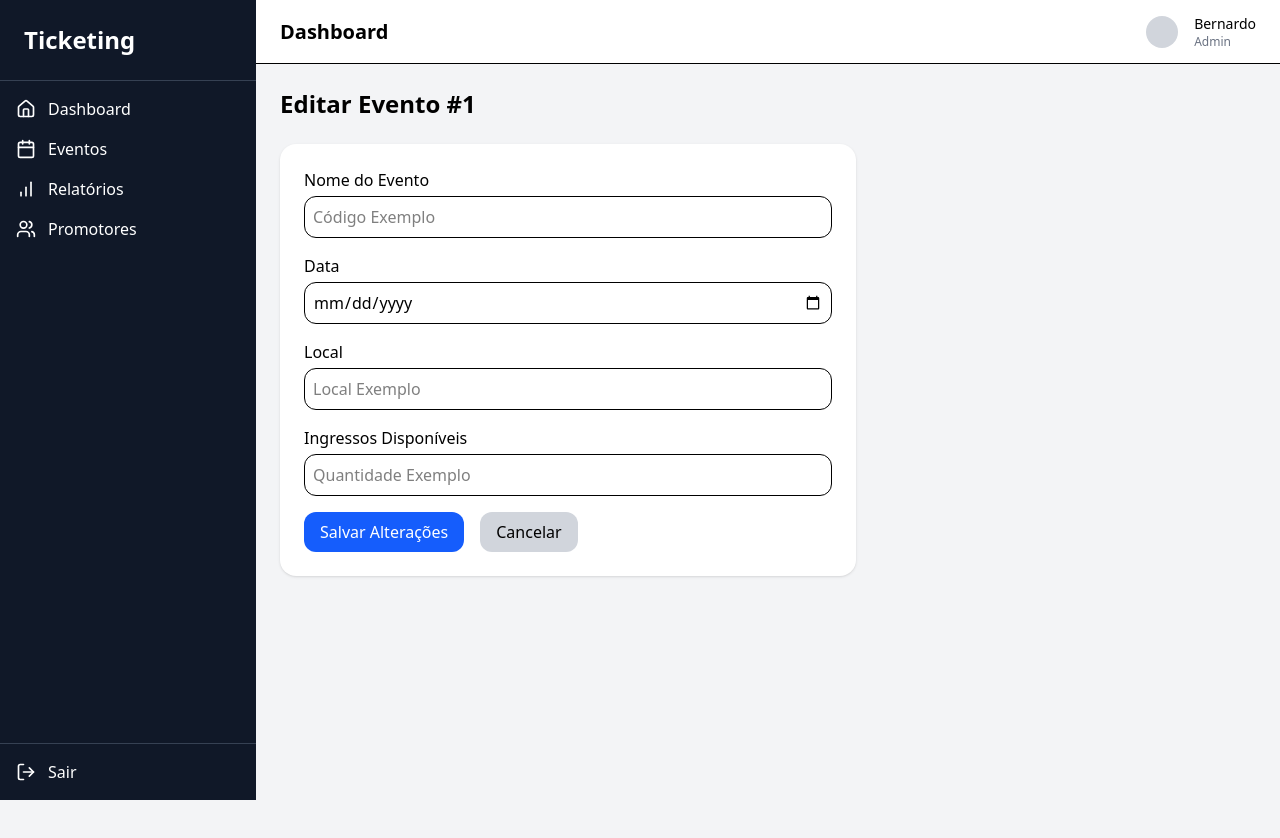
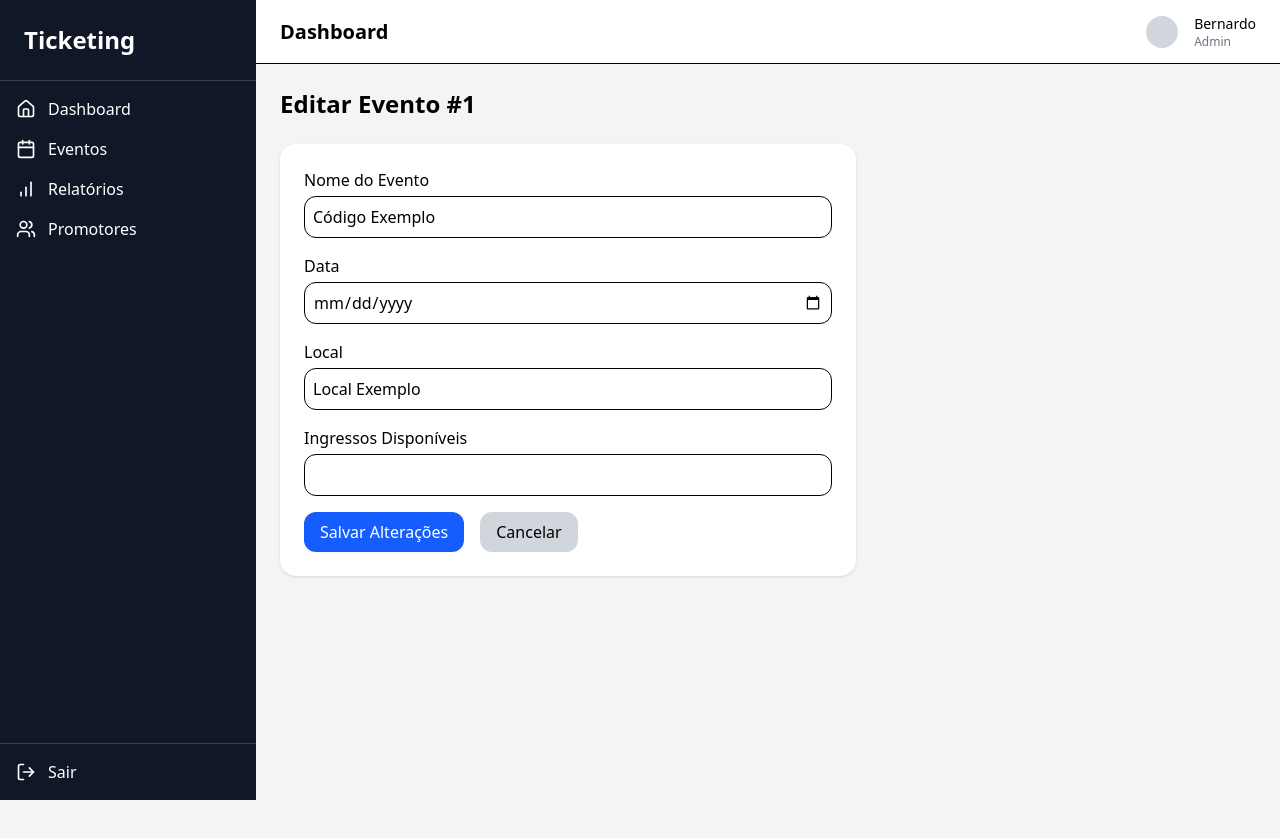
Before and after one commit to bernardoburigo/projeto-ticketing, a React (Vite) app in the folder Dashboard/frontend/: page /eventos/1/editar in a window 1280 px wide. Shown: the top 838 px of the page. Built offline with nearby package versions, Linux system fonts and the light colour scheme.

Commit message:
fix: defaultValue

```diff
--- a/Dashboard/frontend/src/pages/EditarEvento.jsx
+++ b/Dashboard/frontend/src/pages/EditarEvento.jsx
@@ -30,7 +30,7 @@ const EditarEvento = () => {
                 type="text"
                 className="w-full border rounded-xl p-2"
                 required
-                placeholder="Código Exemplo"
+                defaultValue="Código Exemplo"
               />
             </div>
 
@@ -49,7 +49,7 @@ const EditarEvento = () => {
                 type="text"
                 className="w-full border rounded-xl p-2"
                 required
-                placeholder="Local Exemplo"
+                defaultValue="Local Exemplo"
               />
             </div>
 
@@ -59,7 +59,7 @@ const EditarEvento = () => {
                 type="number"
                 className="w-full border rounded-xl p-2"
                 required
-                placeholder="Quantidade Exemplo"
+                defaultValue="Quantidade Exemplo"
               />
             </div>
 
```
